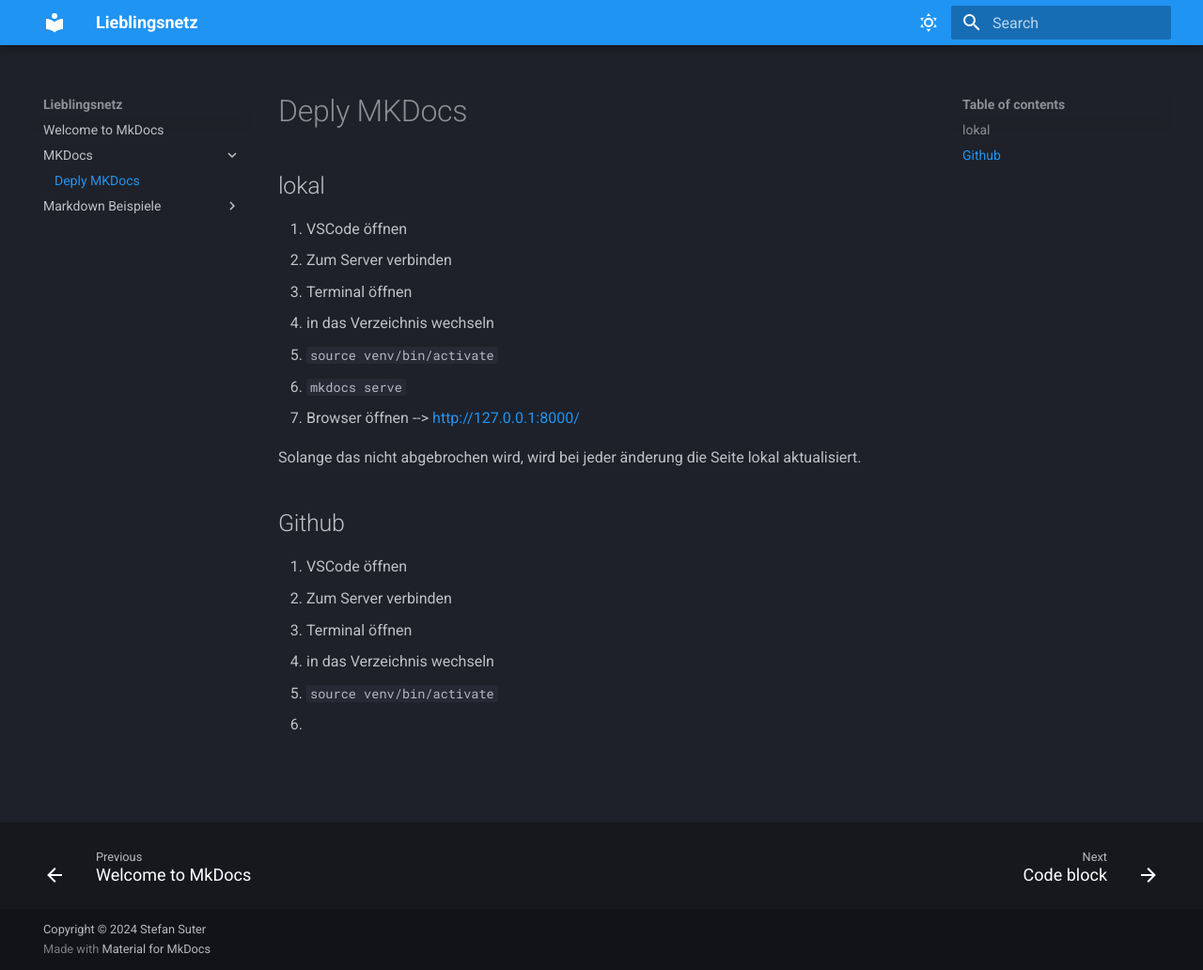
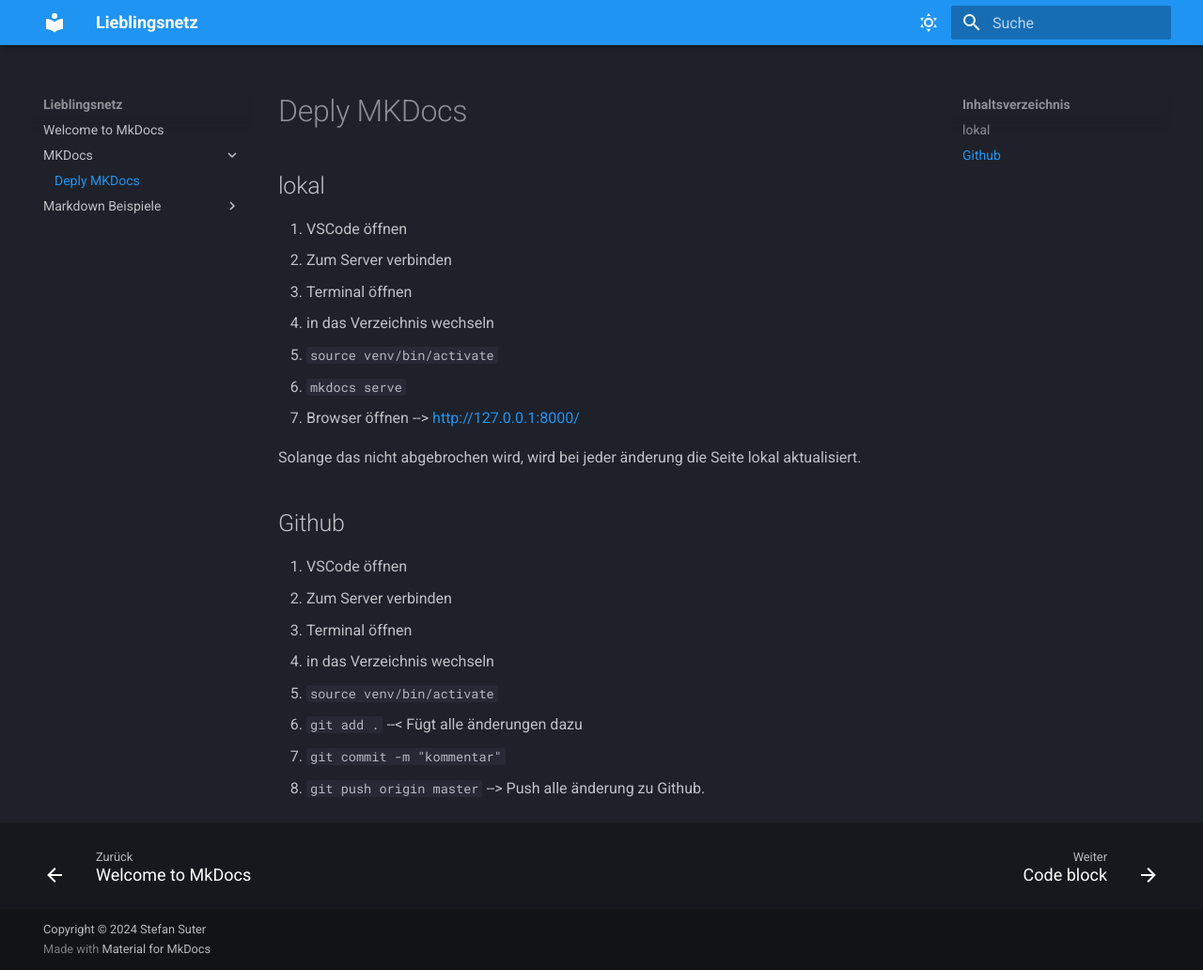
Before and after one commit to Stefan-Su/mkdocs, an MkDocs documentation site: the page built from docs/MKDocs/deploy.md, in a window 1280 px wide and 1032 px high. Shown: the whole window at 94% size. Built offline with MkDocs 1.6.1 and Material for MkDocs 9.7.7, drawn with Linux system fonts in a browser that asks for light colours.

Commit message:
add deply.md

````diff
--- a/docs/MKDocs/deploy.md
+++ b/docs/MKDocs/deploy.md
@@ -17,4 +17,6 @@
 3. Terminal öffnen
 4. in das Verzeichnis wechseln
 5. ```source venv/bin/activate```
-6.
+6. ```git add .``` --< Fügt alle änderungen dazu
+7. ```git commit -m "kommentar"```
+8. ```git push origin master``` --> Push alle änderung zu Github.
--- a/mkdocs.yml
+++ b/mkdocs.yml
@@ -2,8 +2,10 @@
 site_url: https://stefan-su.github.io/mkdocs/
 theme:
   name: material
+  language: de
   features:
     - navigation.footer
+    #- navigation.sections
   palette:
     # Dark Mode
     - scheme: slate
````
